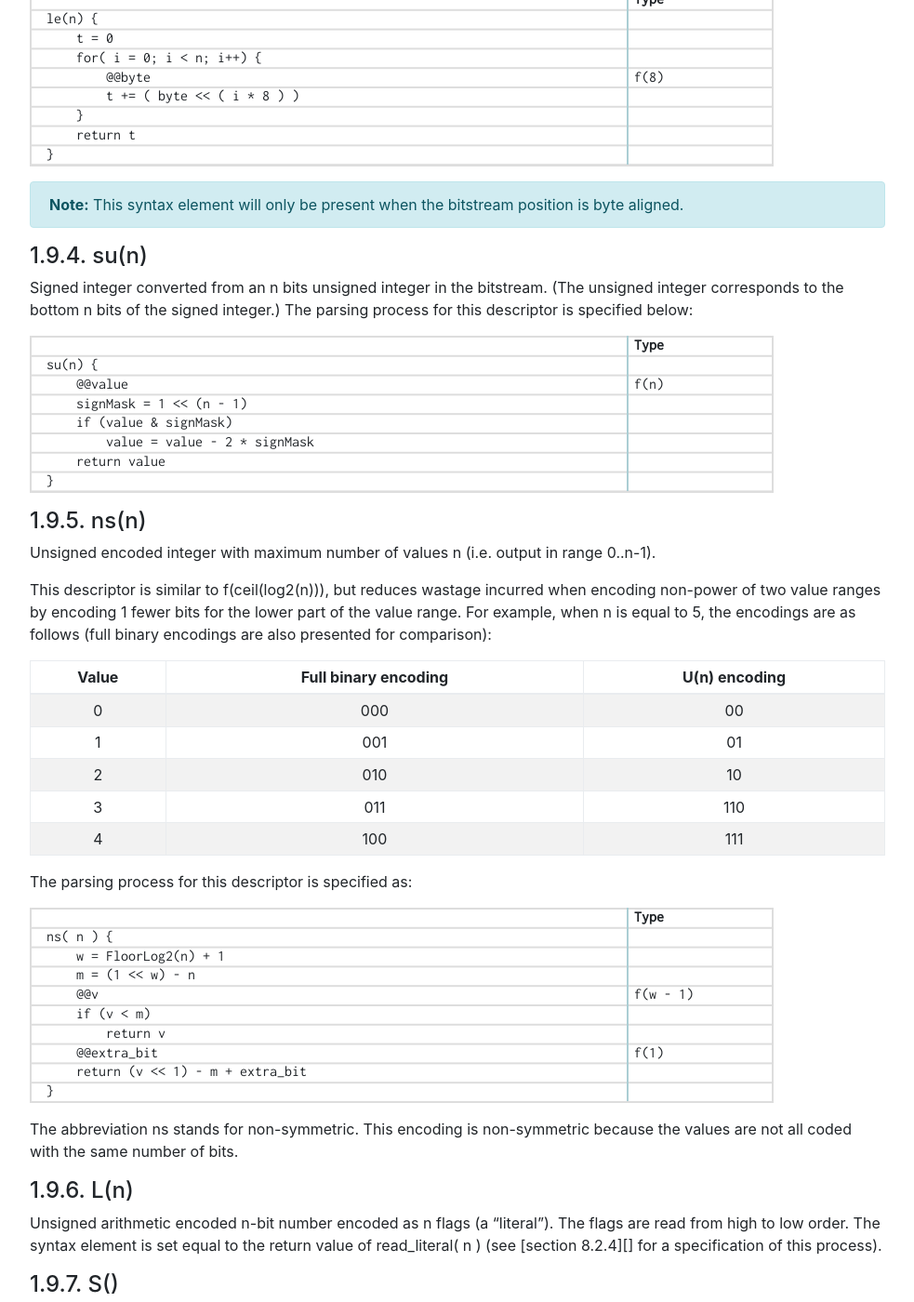
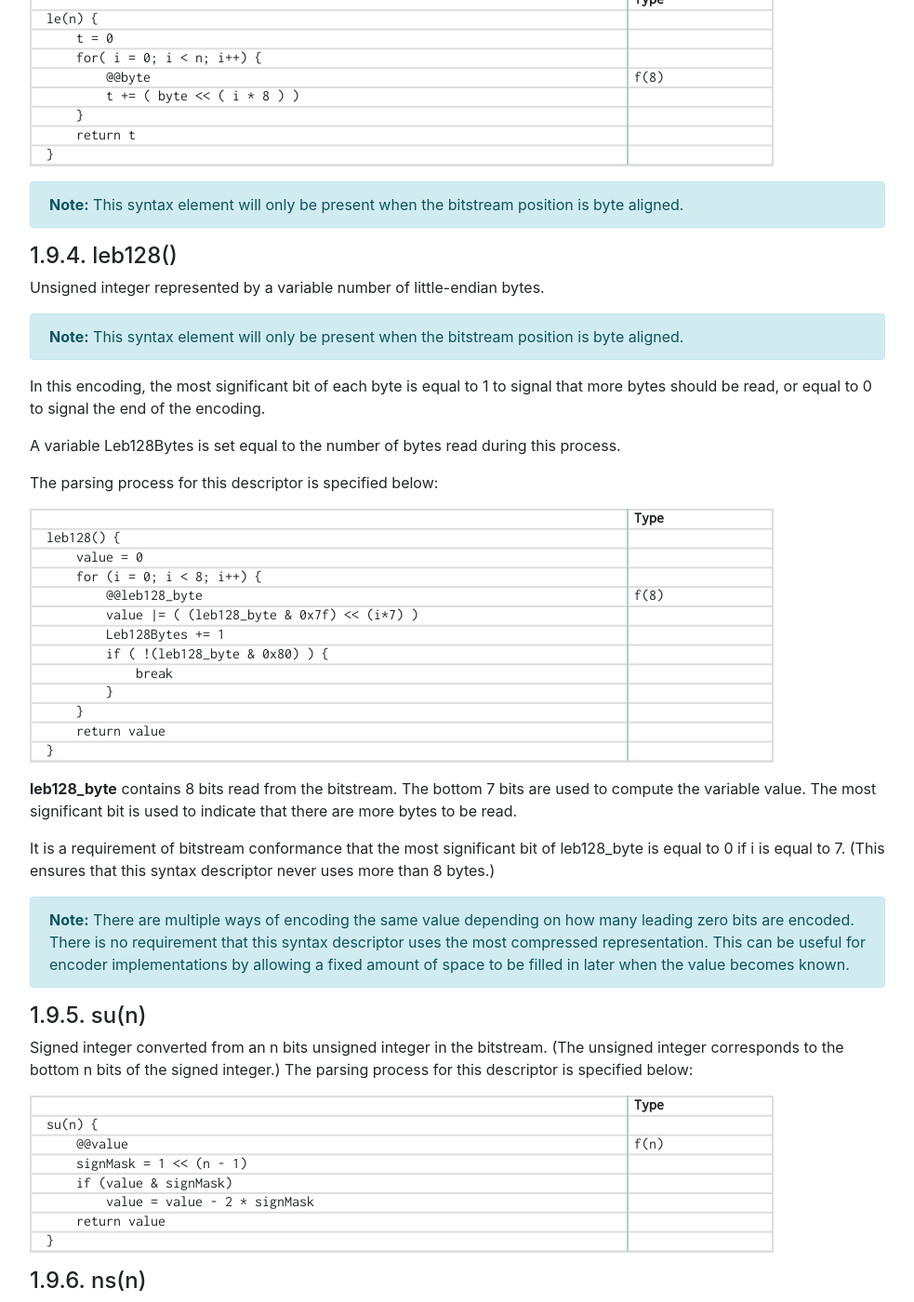
Before and after one commit to AOMediaCodec/av1-spec, a Jekyll site: the page built from 04.conventions.md, in a window 1280 px wide and 1400 px high, scrolled down 5583 px. Shown: the whole window at 93% size, without its empty margins (53-1036 px from the left). Built offline with Jekyll 4.4.1, drawn with Linux system fonts in a browser that asks for light colours; nearby versions of some CDN libraries; our own code applies the rules of GitHub Pages for plain Markdown files.

Commit message:
[obu_size_after_header] Add experiment to allow optional obu payload size

```diff
--- a/04.conventions.md
+++ b/04.conventions.md
@@ -303,6 +303,49 @@ le(n) {
 is byte aligned.
 {:.alert .alert-info }
 
+#### leb128()
+
+Unsigned integer represented by a variable number of little-endian bytes.
+
+**Note:** This syntax element will only be present when the bitstream position
+is byte aligned.
+{:.alert .alert-info }
+
+In this encoding, the most significant bit of each byte is equal to 1 to signal
+that more bytes should be read, or equal to 0 to signal the end of the encoding.
+
+A variable Leb128Bytes is set equal to the number of bytes read during this process.
+
+The parsing process for this descriptor is specified below:
+
+~~~~~
+leb128() {
+    value = 0
+    for (i = 0; i < 8; i++) {
+        @@leb128_byte                                                          f(8)
+        value |= ( (leb128_byte & 0x7f) << (i*7) )
+        Leb128Bytes += 1
+        if ( !(leb128_byte & 0x80) ) {
+            break
+        }
+    }
+    return value
+}
+~~~~~
+{:.syntax }
+
+**leb128_byte** contains 8 bits read from the bitstream.  The bottom 7 bits are used to compute the variable value.
+The most significant bit is used to indicate that there are more bytes to be read.
+
+It is a requirement of bitstream conformance that the most significant bit of leb128_byte is equal to 0 if i is equal to 7.
+(This ensures that this syntax descriptor never uses more than 8 bytes.)
+
+**Note:** There are multiple ways of encoding the same value depending on how many leading zero bits are encoded.
+There is no requirement that this syntax descriptor uses the most compressed representation.
+This can be useful for encoder implementations by allowing a fixed amount of space to be filled in later when the value becomes known.
+{:.alert .alert-info }
+
+
 #### su(n)
 
 Signed integer converted from an n bits unsigned integer in the bitstream.
```
Also changed, not shown: 06.bitstream.syntax.md (+11 -6 lines), 07.bitstream.semantics.md (+16 -4 lines), annex.b.superframes.md (+10 -20 lines), annex.c.experiments.md (+1 -0 lines).
